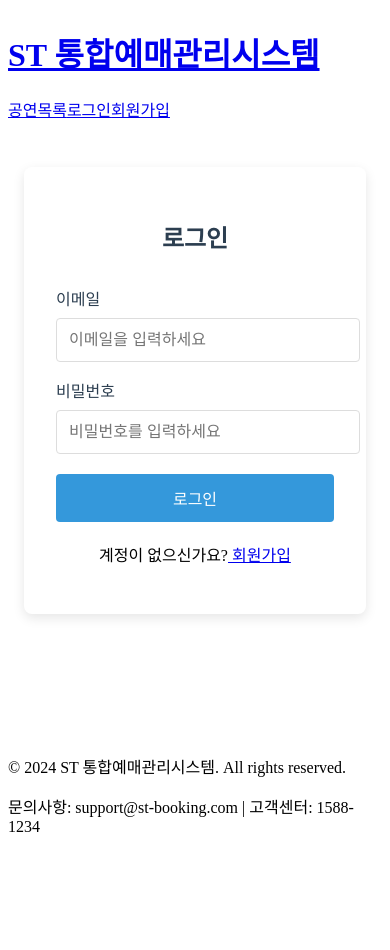
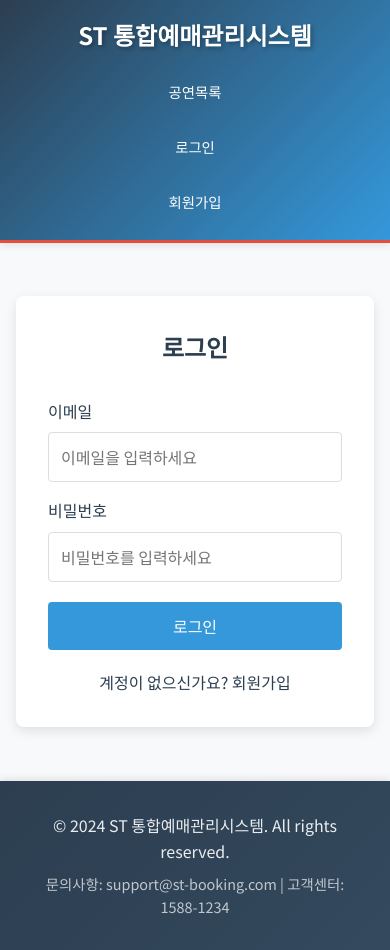
Before and after one commit to louis5103/st-booking-system-front, a React (Create React App) app: page /login in a window 390 px wide. Before the commit the page ends 860 px from the top, so only its background shows below. Built offline with nearby package versions, Linux system fonts and the light colour scheme.

Commit message:
[Fix] css 오류 수정

```diff
--- a/src/App.js
+++ b/src/App.js
@@ -9,7 +9,6 @@ import BookingPage from './pages/BookingPage';
 import AdminPage from './pages/AdminPage';
 import MyBookingsPage from './pages/MyBookingsPage';
 import { isAuthenticated, getUserRole } from './services/auth';
-import './styles/App.css';
 
 function App() {
   const [user, setUser] = useState(null);
--- a/src/index.css
+++ b/src/index.css
@@ -1,10 +1,74 @@
+/* CSS Reset */
+* {
+  margin: 0;
+  padding: 0;
+  box-sizing: border-box;
+}
+
+*,
+*::before,
+*::after {
+  box-sizing: inherit;
+}
+
+html {
+  box-sizing: border-box;
+  font-size: 16px;
+}
+
 body {
   margin: 0;
-  font-family: -apple-system, BlinkMacSystemFont, 'Segoe UI', 'Roboto', 'Oxygen',
+  font-family: 'Noto Sans KR', -apple-system, BlinkMacSystemFont, 'Segoe UI', 'Roboto', 'Oxygen',
     'Ubuntu', 'Cantarell', 'Fira Sans', 'Droid Sans', 'Helvetica Neue',
     sans-serif;
   -webkit-font-smoothing: antialiased;
   -moz-osx-font-smoothing: grayscale;
+  line-height: 1.6;
+  color: #2c3e50;
+  background-color: #f8f9fa;
+}
+
+/* Remove default styling for common elements */
+h1, h2, h3, h4, h5, h6 {
+  margin: 0;
+  font-weight: 600;
+}
+
+p {
+  margin: 0;
+}
+
+a {
+  text-decoration: none;
+  color: inherit;
+}
+
+ul, ol {
+  list-style: none;
+}
+
+button {
+  border: none;
+  background: none;
+  cursor: pointer;
+  font-family: inherit;
+}
+
+input, textarea, select {
+  font-family: inherit;
+  border: none;
+  outline: none;
+}
+
+img {
+  max-width: 100%;
+  height: auto;
+  display: block;
+}
+
+table {
+  border-collapse: collapse;
+  border-spacing: 0;
 }
 
 code {
--- a/src/index.js
+++ b/src/index.js
@@ -1,5 +1,6 @@
 import React from 'react';
 import ReactDOM from 'react-dom/client';
+import './index.css';
 import App from './App';
 import './styles/App.css';
 import './styles/components.css';
--- a/src/pages/HomePage.js
+++ b/src/pages/HomePage.js
@@ -1,7 +1,6 @@
 import React, { useState, useEffect } from 'react';
 import PerformanceCard from '../components/PerformanceCard';
 import { performanceAPI } from '../services/api';
-import '../styles/components.css';
 
 const HomePage = () => {
     const [performances, setPerformances] = useState([]);
--- a/src/styles/App.css
+++ b/src/styles/App.css
@@ -32,6 +32,24 @@
   min-height: 200px;
   color: #6c757d;
   font-size: 1.1rem;
+}
+
+.loading-container {
+  display: flex;
+  justify-content: center;
+  align-items: center;
+  min-height: 400px;
+  width: 100%;
+}
+
+.error-container {
+  display: flex;
+  flex-direction: column;
+  justify-content: center;
+  align-items: center;
+  min-height: 300px;
+  width: 100%;
+  gap: 1rem;
 }
 
 .error-message {
--- a/src/styles/components.css
+++ b/src/styles/components.css
@@ -1,4 +1,167 @@
+/* 헤더 스타일 */
+.header {
+    background: linear-gradient(135deg, #2c3e50, #3498db);
+    box-shadow: 0 2px 8px rgba(0,0,0,0.1);
+    position: sticky;
+    top: 0;
+    z-index: 100;
+    border-bottom: 3px solid #e74c3c;
+}
+
+.header-container {
+    max-width: 1400px;
+    margin: 0 auto;
+    padding: 0 2rem;
+    display: flex;
+    justify-content: space-between;
+    align-items: center;
+    min-height: 70px;
+}
+
+.logo {
+    text-decoration: none;
+    color: white;
+    transition: all 0.3s ease;
+}
+
+.logo:hover {
+    color: #f39c12;
+    transform: scale(1.02);
+}
+
+.logo h1 {
+    margin: 0;
+    font-size: 1.8rem;
+    font-weight: bold;
+    text-shadow: 2px 2px 4px rgba(0,0,0,0.3);
+}
+
+.nav {
+    display: flex;
+    align-items: center;
+    gap: 1.5rem;
+}
+
+.nav-link {
+    color: white;
+    text-decoration: none;
+    padding: 0.75rem 1.25rem;
+    border-radius: 25px;
+    transition: all 0.3s ease;
+    font-weight: 500;
+    border: 2px solid transparent;
+    background: none;
+    cursor: pointer;
+    font-size: 1rem;
+    font-family: inherit;
+}
+
+.nav-link:hover {
+    background-color: rgba(255, 255, 255, 0.1);
+    border-color: rgba(255, 255, 255, 0.3);
+    transform: translateY(-2px);
+    box-shadow: 0 4px 8px rgba(0,0,0,0.2);
+}
+
+.nav-link:active {
+    transform: translateY(0);
+}
+
+.logout-btn {
+    background-color: #e74c3c;
+    border: 2px solid #c0392b;
+}
+
+.logout-btn:hover {
+    background-color: #c0392b;
+    border-color: #a93226;
+    box-shadow: 0 4px 8px rgba(231, 76, 60, 0.3);
+}
+
+/* 공연목록그룹 헤더 서브 메뉴 */
+.sub-header {
+    background-color: rgba(52, 152, 219, 0.1);
+    padding: 0.5rem 2rem;
+    text-align: center;
+    color: #2c3e50;
+    font-size: 0.9rem;
+    border-bottom: 1px solid rgba(52, 152, 219, 0.2);
+}
+
+/* 반응형 헤더 */
+@media (max-width: 768px) {
+    .header-container {
+        padding: 0 1rem;
+        flex-direction: column;
+        min-height: auto;
+        padding-top: 1rem;
+        padding-bottom: 1rem;
+    }
+
+    .logo h1 {
+        font-size: 1.5rem;
+        margin-bottom: 1rem;
+    }
+
+    .nav {
+        flex-wrap: wrap;
+        justify-content: center;
+        gap: 0.75rem;
+    }
+
+    .nav-link {
+        padding: 0.5rem 1rem;
+        font-size: 0.9rem;
+    }
+}
+
+@media (max-width: 480px) {
+    .nav {
+        flex-direction: column;
+        width: 100%;
+    }
+
+    .nav-link {
+        width: 100%;
+        text-align: center;
+    }
+}
+
+/* Footer 스타일 */
+.footer {
+    background: linear-gradient(135deg, #2c3e50, #34495e);
+    color: white;
+    padding: 2rem 0;
+    margin-top: auto;
+    box-shadow: 0 -2px 8px rgba(0,0,0,0.1);
+}
+
+.footer-container {
+    max-width: 1400px;
+    margin: 0 auto;
+    padding: 0 2rem;
+    text-align: center;
+}
+
+.footer-container p {
+    margin-bottom: 0.5rem;
+    opacity: 0.9;
+}
+
+.footer-container p:last-child {
+    margin-bottom: 0;
+    font-size: 0.9rem;
+    opacity: 0.7;
+}
+
 /* 홈페이지 스타일 */
+.home-page {
+    width: 100%;
+    max-width: 1400px;
+    margin: 0 auto;
+    padding: 0;
+}
+
 .hero-section {
     text-align: center;
     padding: 3rem 0;
@@ -49,6 +212,27 @@
     padding: 0.5rem;
     border: 1px solid #ddd;
     border-radius: 4px;
+}
+
+.performances-section {
+    margin-top: 2rem;
+}
+
+.performances-section h2 {
+    color: #2c3e50;
+    margin-bottom: 1.5rem;
+    font-size: 1.8rem;
+    text-align: center;
+}
+
+.no-performances {
+    text-align: center;
+    padding: 3rem;
+    background: white;
+    border-radius: 8px;
+    box-shadow: 0 2px 8px rgba(0,0,0,0.1);
+    color: #7f8c8d;
+    font-size: 1.1rem;
 }
 
 /* 공연 카드 스타일 */
```
